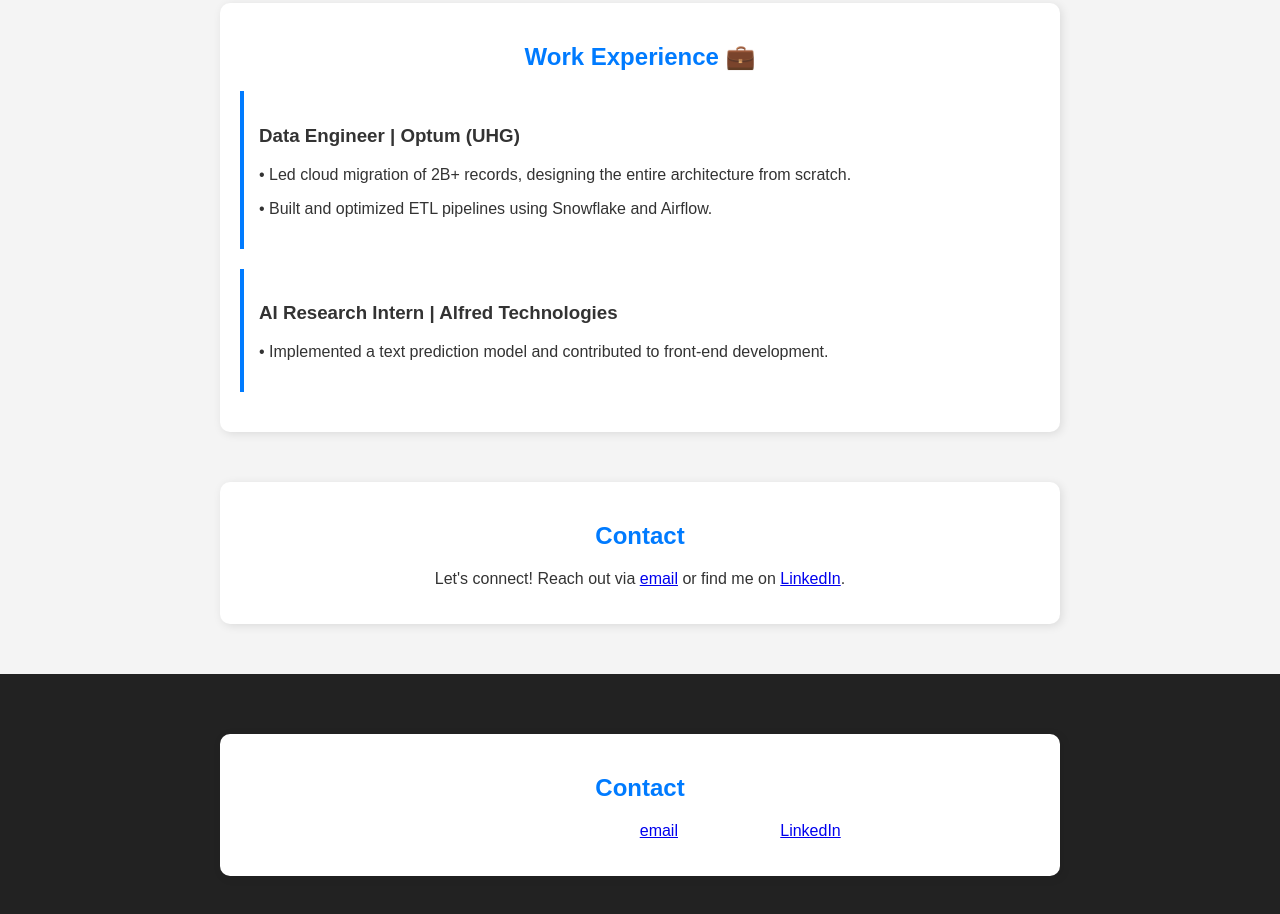
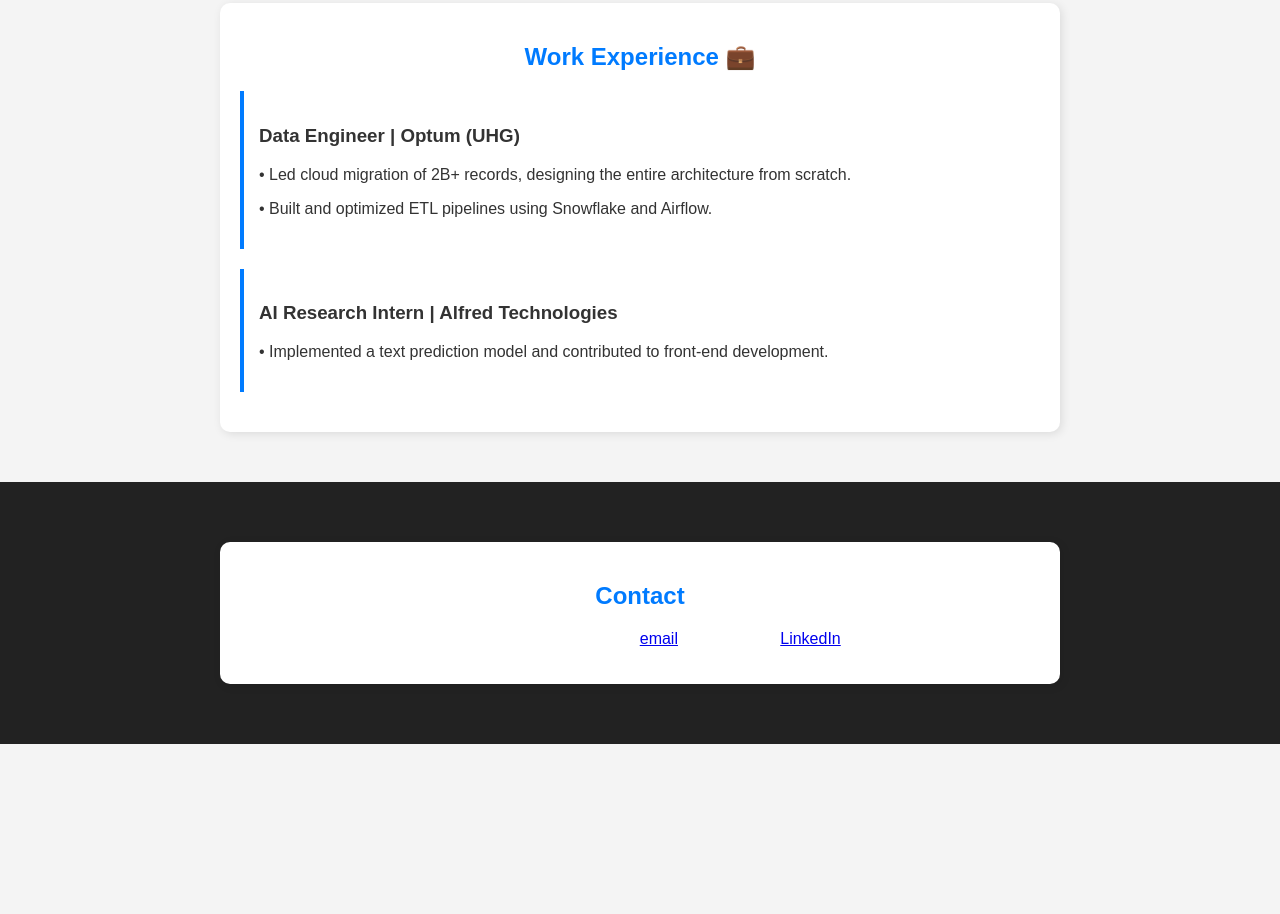
Before and after one commit to Palashtic/Portfolio, a website: page index.html in a window 1280 px wide. Shown: the part 1619-2533 px from the top of the page. After the commit the page ends 2363 px from the top, so only its background shows below. Drawn offline with Linux system fonts and the light colour scheme.

Commit message:
change contact

```diff
--- a/index.html
+++ b/index.html
@@ -174,10 +174,7 @@
         </div>
     </section>
 
-    <section id="contact">
-        <h2>Contact</h2>
-        <p>Let's connect! Reach out via <a href="mailto:pncpalash@example.com">email</a> or find me on <a href="https://www.linkedin.com/in/yourprofile" target="_blank">LinkedIn</a>.</p>
-    </section>
+
 
     <footer>
         <section id="contact">
```
